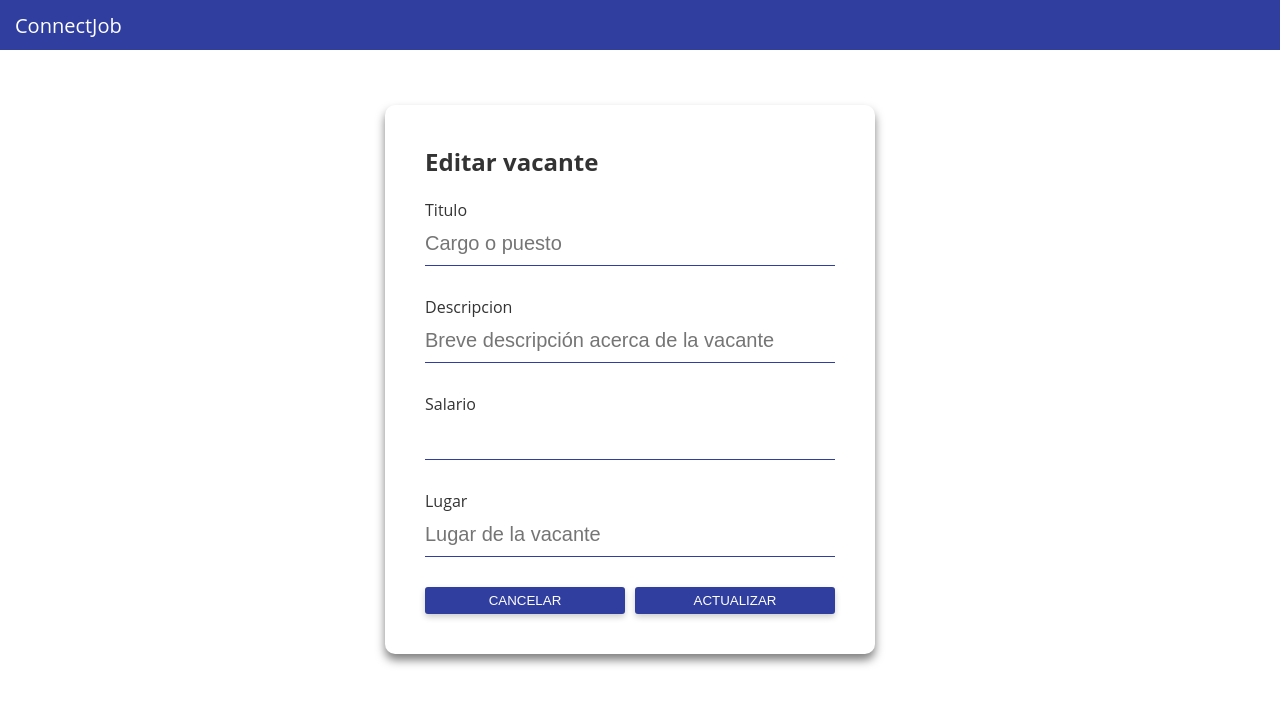
After one commit to noobcooder007/ConnectJob, a PHP site: page /vacante.php?registro=1 in a window 1280 px wide. The commit adds this page. Shown: the top 723 px of the page. Run offline with PHP 8.4, Linux system fonts and the light colour scheme; data that the repository does not hold is empty.

Commit message:
CRUD Postulador ConnectJob

```diff
--- a/crear_aplicante.php
+++ b/crear_aplicante.php
@@ -60,6 +60,7 @@ if ((mysqli_num_rows($result) > 0) || (mysqli_num_rows($result) != null)) {
             $_SESSION["idApplicant"]=$idApplicant;
             $_SESSION["idUser"]=$id;
             $_SESSION["type"]=1;
+            //mail($email, 'Creación de cuenta en ConnectJob', 'Bienvenido a la comunidad de ConnectJob', 'From: support@connectjob.com.mx');
         } else {
             $msg = "Ocurrio un error";
         }
--- a/crear_empresa.php
+++ b/crear_empresa.php
@@ -59,6 +59,7 @@ if ((mysqli_num_rows($result) > 0) || (mysqli_num_rows($result) != null)) {
             $_SESSION["idPostulator"]=$idPostulator;
             $_SESSION["idUser"]=$id;
             $_SESSION["type"]=2;
+            //mail($email, 'Creación de cuenta en ConnectJob', 'Bienvenido a la comunidad de ConnectJob', 'From: support@connectjob.com.mx');
         } else {
             $msg = "Ocurrio un error";
         }
--- a/login.php
+++ b/login.php
@@ -56,10 +56,6 @@ if (($correo==$email)&&($contraseña==$password)) {
     $msg = "Correo o contraseña incorrectos";
 }
 
-if (isset($_SESSION['idUser'])) {
-    $msg = "Una sesion activa";
-}
-
 echo $msg;
 
 mysqli_close($conn);
--- /dev/null
+++ b/vacante.php
@@ -0,0 +1,108 @@
+<?php
+session_cache_expire(30);
+session_start();
+
+require 'conn.php';
+
+$idOffer = $_GET["registro"];
+
+if ($idOffer>0) {
+    $editar = "Editar";
+    $post = "actualizar_vacante.php?registro=$idOffer";
+    $button = "ACTUALIZAR";
+}
+else {
+    $editar = "Añadir";
+    $post = "añadir_vacante.php";
+    $button = "AGREGAR";
+}
+?>
+
+<!DOCTYPE html>
+<html>
+
+<head>
+    <meta charset='utf-8'>
+    <meta http-equiv='X-UA-Compatible' content='IE=edge'>
+    <title><?php echo $editar ?> vacante - ConnectJob</title>
+    <meta name='viewport' content='width=device-width, initial-scale=1'>
+    <link rel="stylesheet" type="text/css" media="screen" href="assets/css/main.css">
+    <link rel="icon" type="image/png" href="assets/images/icon.png">
+    <script>
+        function volverPanel() {
+            window.location.replace("panel.php");
+        }
+    </script>
+</head>
+
+<body>
+    <div class="index-menu">
+        <nav class="navbar">
+            <div class="navbar-content">
+                <span>
+                    <div class="navbar-content-home">
+                        <a>
+                            <span>ConnectJob</span>
+                        </a>
+                    </div>
+                </span>
+            </div>
+        </nav>
+    </div>
+    <div class="body">
+        <div class="quest-frec">
+            <div class="quest-frec-box">
+                <form method="POST" action="<?php echo $post ?>">
+                        <div class="quest-frec-box-item-shadow" style="margin-left: 16%">
+                                <div class="quest-frec-box-item">
+                                <?php
+                                    $sql = "SELECT * FROM JobOffers WHERE idOffer = '$idOffer'";
+
+                                    $result = mysqli_query($conn, $sql);
+                                    if (mysqli_num_rows($result)>0) {
+                                        while ($row = mysqli_fetch_assoc($result)) {
+                                            $titulo = $row["title"];
+                                            $desc = $row["description"];
+                                            $salario = $row["salary"];
+                                            $lugar = $row["place"];
+                                        }
+                                    }
+                                    ?>
+                                        <div>
+                                            <div class="quest-title">
+                                                <h2><?php echo $editar ?> vacante</h2>
+                                            </div>
+                                            <div class="quest-content">
+                                                <label>Titulo</label>
+                                                <input id="sign-input" type="text" placeholder="Cargo o puesto" name="titulo" value="<?php echo $titulo ?>" required>
+                                            </div>
+                                            <div class="quest-content">
+                                                <label>Descripcion</label>
+                                                <input id="sign-input" type="text" placeholder="Breve descripción acerca de la vacante" name="desc" value="<?php echo $desc ?>" required>
+                                            </div>
+                                            <div class="quest-content">
+                                                <label>Salario</label>
+                                                <input id="sign-input" type="number" min="0" name="salario" value="<?php echo $salario ?>" required>
+                                            </div>
+                                            <div class="quest-content" style="display: block">
+                                                <label>Lugar</label>
+                                                <input id="sign-input" type="text" placeholder="Lugar de la vacante" name="lugar" value="<?php echo $lugar ?>" required>
+                                            </div>
+                                            <div style="display: flex">
+                                                <div>
+                                                    <button class="button-submit" onclick="volverPanel()">CANCELAR</button>
+                                                </div>
+                                                <div style="padding-left: 10px;">
+                                                    <button class="button-submit"><?php echo $button ?></button>
+                                                </div>
+                                            </div>
+                                        </div>
+                                </div>
+                        </div>
+                </form>
+            </div>
+        </div>
+    </div>
+</body>
+
+</html>
```
Also changed, not shown: actualizar_vacante.php (added, +20 -0 lines), añadir_vacante.php (added, +36 -0 lines), eliminar_vacante.php (added, +14 -0 lines), panel.php (+61 -35 lines), send.php (added, +13 -0 lines).
